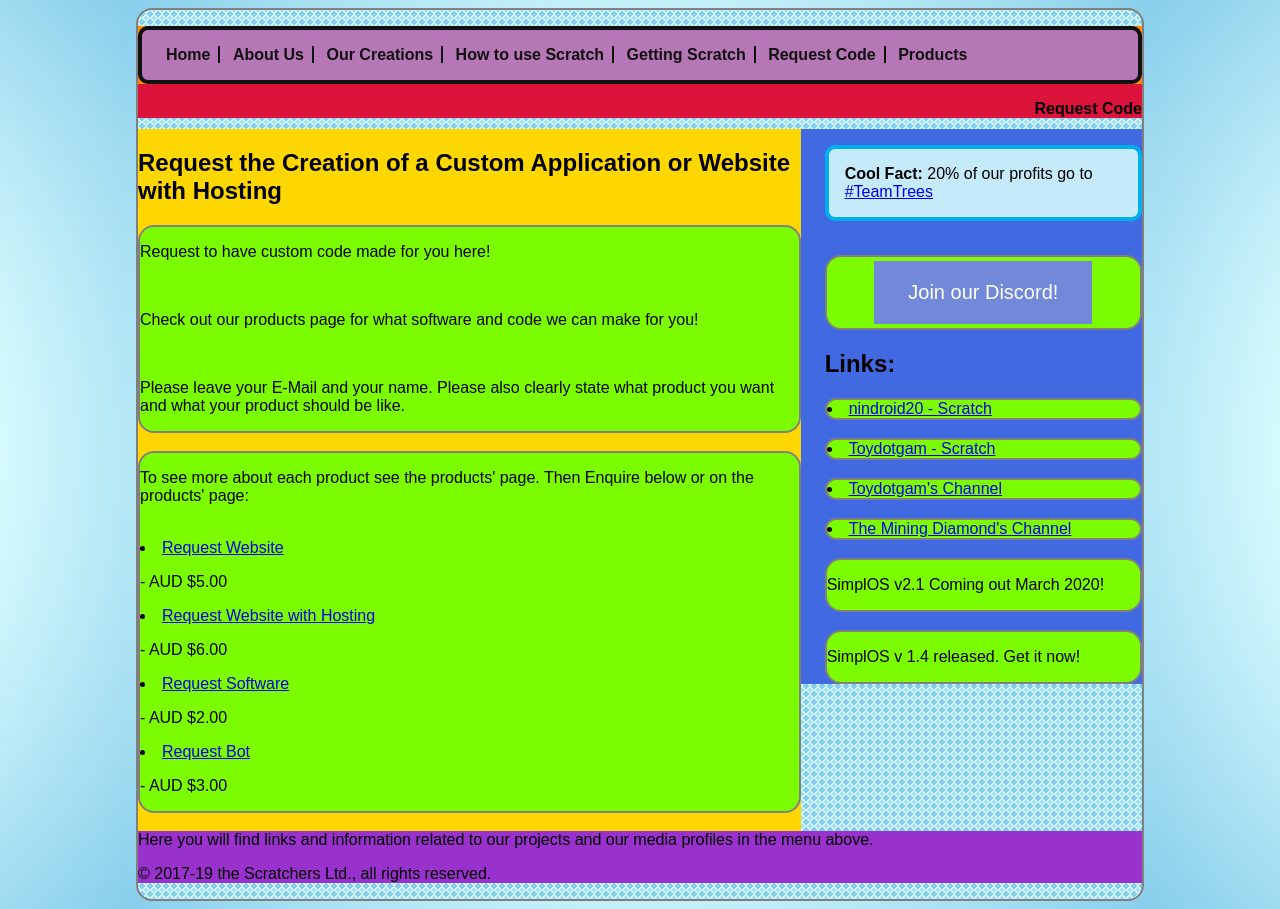
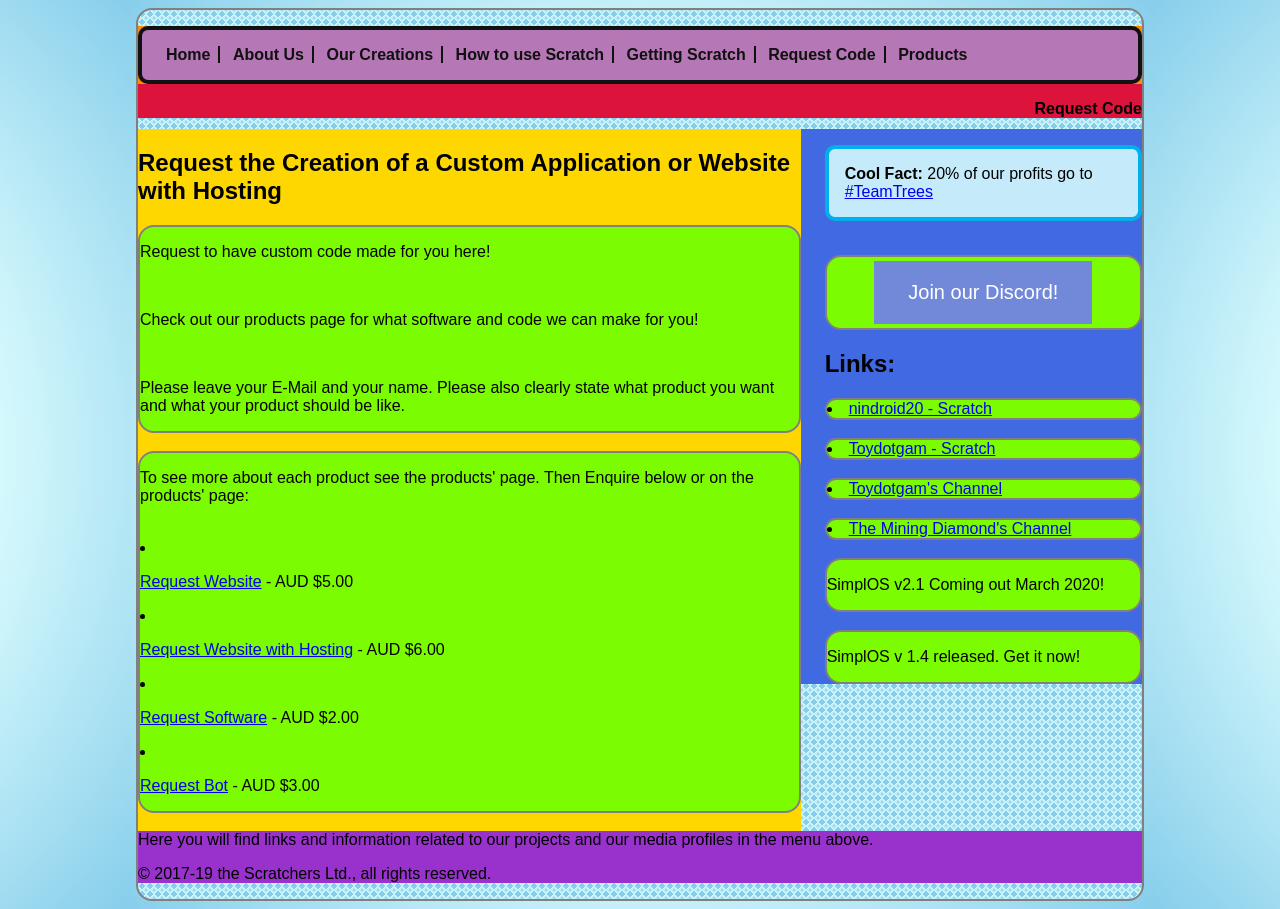
Before and after one commit to TheScratchersLtd/TheScratchersLtd.github.io, a plain HTML site: page request.html in a window 1280 px wide. Drawn offline with Linux system fonts and the light colour scheme.

Commit message:
Update 3.1.0
Update 3.1.0

- Added link to media profiles on bio page as a part of the header.
- Removed links to media profiles in nav bar on bio page.
- Straightened up the prices on request page.

```diff
--- a/request.html
+++ b/request.html
@@ -36,16 +36,16 @@
           <p>To see more about each product see the products' page. Then Enquire below or on the products' page:</p>
           <br>
           <li>
-              <a href="mailto:TheScratchersLtd@outlook.com?subject=Code Request: Website">Request Website</a><p> - AUD $5.00</p>
+              <p><a href="mailto:TheScratchersLtd@outlook.com?subject=Code Request: Website">Request Website</a> - AUD $5.00</p>
           </li>
           <li>
-              <a href="mailto:TheScratchersLtd@outlook.com?subject=Code Request: Website with Hosting">Request Website with Hosting</a><p> - AUD $6.00</p>
+              <p><a href="mailto:TheScratchersLtd@outlook.com?subject=Code Request: Website with Hosting">Request Website with Hosting</a> - AUD $6.00</p>
           </li>
           <li>
-              <a href="mailto:TheScratchersLtd@outlook.com?subject=Code Request: Software">Request Software</a><p> - AUD $2.00</p>
+              <p><a href="mailto:TheScratchersLtd@outlook.com?subject=Code Request: Software">Request Software</a> - AUD $2.00</p>
           </li>
           <li>
-              <a href="mailto:TheScratchersLtd@outlook.com?subject=Code Request: Discord Bot">Request Bot</a><p> - AUD $3.00</p>
+              <p><a href="mailto:TheScratchersLtd@outlook.com?subject=Code Request: Discord Bot">Request Bot</a> - AUD $3.00</p>
           </li>
       </section>
       <br>
```
Also changed, not shown: aboutUs.html (+2 -5 lines).
